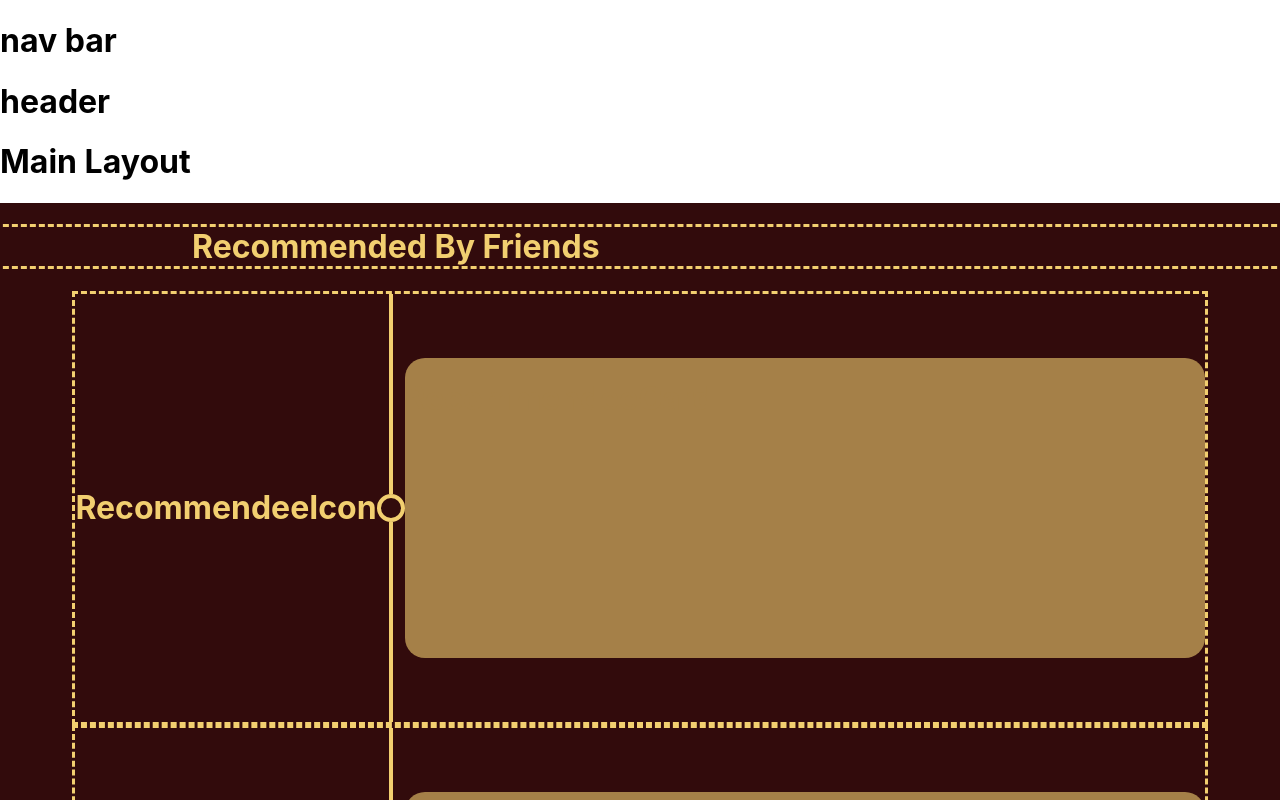
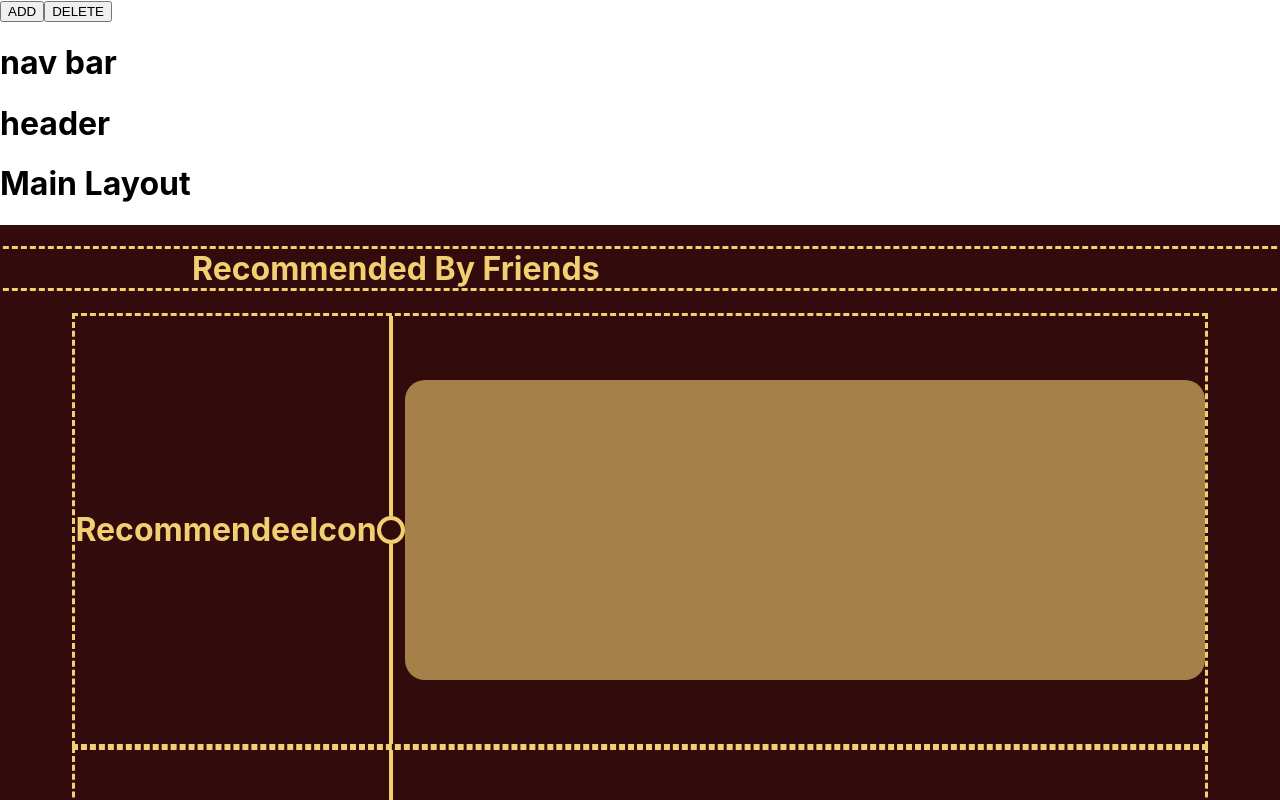
Before and after one commit to streamr-turing/streamr-FE, a React (Create React App) app: page / in a window 1280 px wide. Shown: the top 800 px of the page. Built offline with nearby package versions, Linux system fonts and the light colour scheme.

Commit message:
added 2 functions addToWatchList and removeFromWatchList

```diff
--- a/src/Components/App/App.js
+++ b/src/Components/App/App.js
@@ -9,10 +9,27 @@ import WatchlistPage from '../WatchlistPage/WatchlistPage'
 import DetailsPage from '../DetailsPage/DetailsPage'
 
 function App() {
-  const { currentUser } = useContext(UserContext)
+  const { currentUser, addToWatchList, removeFromWatchList } = useContext(UserContext)
+
+  const handleClick = (clickType) => {
+
+    if (clickType === "add") {
+      console.log("Added!")
+      addToWatchList({
+        tmbdId: 1,
+        name: "Finding Nemo"
+      })
+    }
+    else if (clickType === 'delete'){
+      console.log('Deleted!')
+      removeFromWatchList(1)
+    }
+  }
 
   return (
     <>
+      <button onClick={() => handleClick("add")}>ADD</button>
+      <button onClick={() => handleClick("delete")}>DELETE</button>
       <Routes>
         <Route path='/login' element={<LoginPage />} />
         <Route path='/' element={<MainLayout />} >
--- a/src/Providers/UserContext.js
+++ b/src/Providers/UserContext.js
@@ -1,5 +1,6 @@
 import { createContext, useReducer } from 'react'
 import userReducer, { USER_INTIAL_STATE } from "./UserReducer"
+import UserTypes from './UserTypes'
 
 export const UserContext = createContext({ ...USER_INTIAL_STATE })
 
@@ -7,9 +8,23 @@ const UserProvider = ({ children }) => {
     const [store, dispatch] = useReducer(userReducer, USER_INTIAL_STATE)
     const { currentUser } = store
 
+    const addToWatchList = (show) => {
+        dispatch({
+            type: UserTypes.ADD_TO_WATCHLIST,
+            payload: show
+        })
+    }
+
+    const removeFromWatchList = (showId) => {
+        dispatch({
+            type: UserTypes.REMOVE_FROM_WATCHLIST,
+            payload: showId
+        })
+    }
+
     return (
         <UserContext.Provider value={
-            { currentUser }
+            { currentUser, addToWatchList, removeFromWatchList }
         }>
             {children}
         </UserContext.Provider>
--- a/src/Providers/UserReducer.js
+++ b/src/Providers/UserReducer.js
@@ -1,3 +1,5 @@
+import UserTypes from "./UserTypes"
+
 export const USER_INTIAL_STATE = {
     currentUser: {
         "id": 2,
@@ -38,6 +40,26 @@ export const USER_INTIAL_STATE = {
 
 const userReducer = (state, action) => {
     switch(action.type) {
+        case UserTypes.ADD_TO_WATCHLIST:
+            return {
+                currentUser: {
+                    ...state.currentUser,
+                    watchlist: [
+                        ...state.currentUser.watchlist,
+                        action.payload
+                    ]
+                }
+            }
+        case UserTypes.REMOVE_FROM_WATCHLIST:
+            const filteredList = state.currentUser.watchlist.filter(show => {
+                return show.tmbdId !== action.payload
+            })
+            return {
+                currentUser: {
+                    ...state.currentUser,
+                    watchlist: filteredList
+                }
+            }
         default:
             return state
     }
--- /dev/null
+++ b/src/Providers/UserTypes.js
@@ -0,0 +1,4 @@
+export default {
+    ADD_TO_WATCHLIST: 'ADD_TO_WATCHLIST',
+    REMOVE_FROM_WATCHLIST: 'REMOVE_FROM_WATCHLIST'
+}
```
